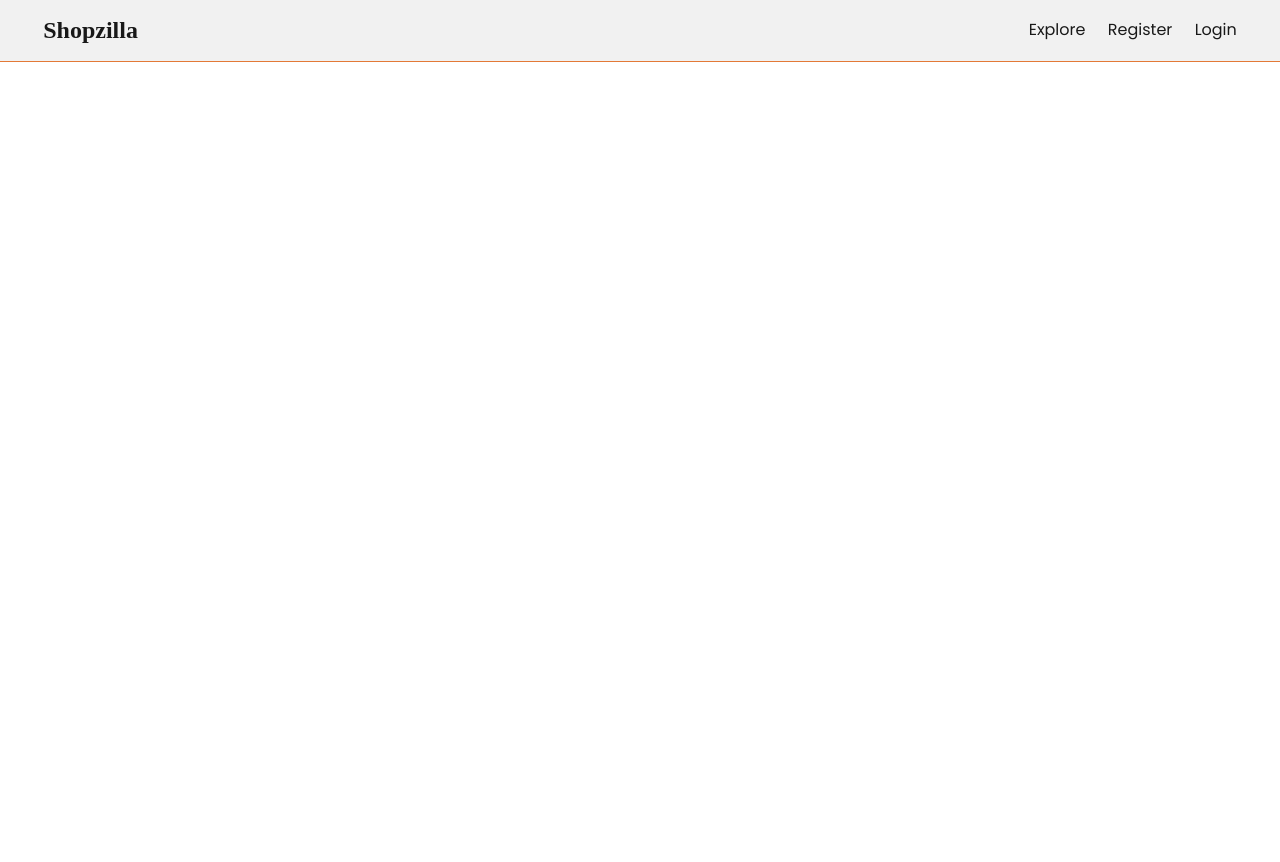
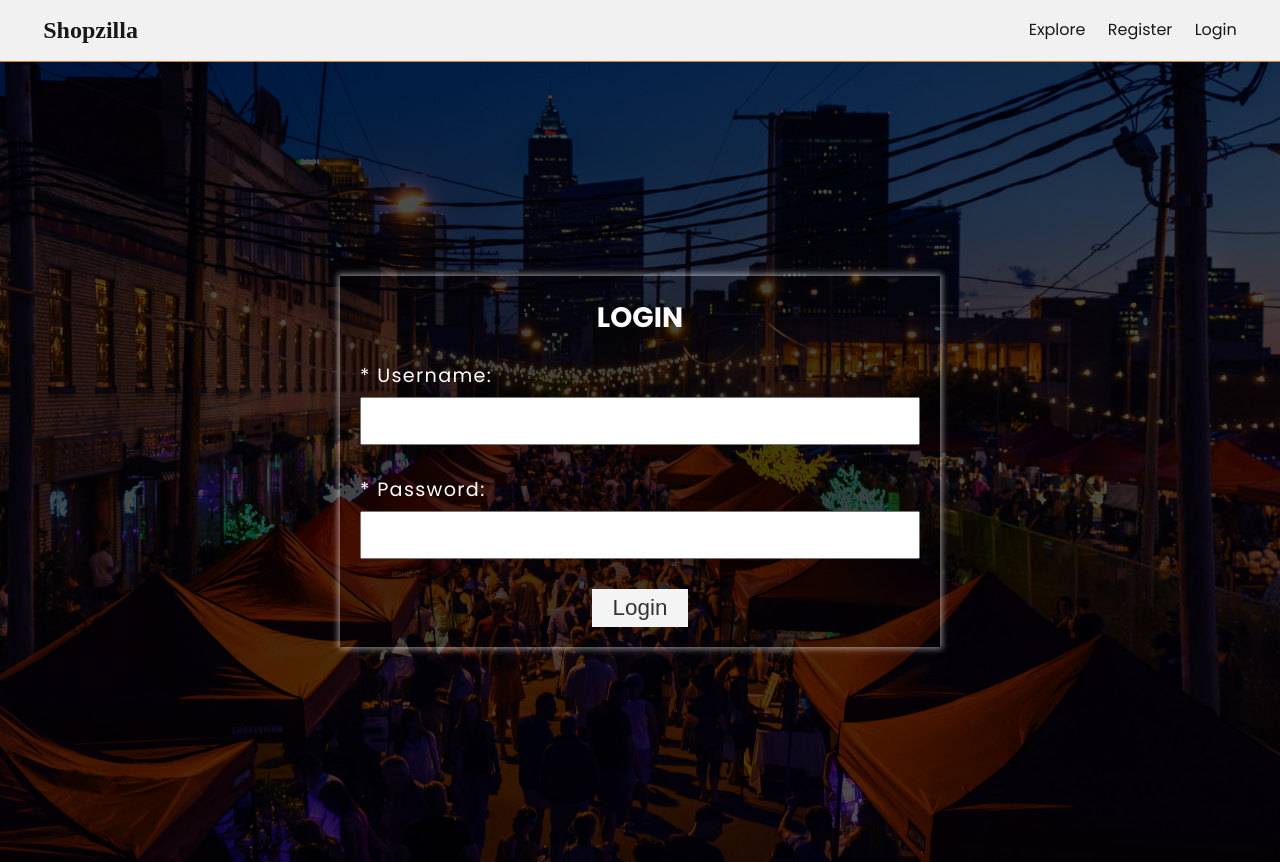
Before and after one commit to romiaujla/shopzilla-client-v2, a React (Create React App) app: page /login in a window 1280 px wide. Before the commit the page ends 800 px from the top, so only its background shows below. Built offline with nearby package versions, Linux system fonts and the light colour scheme; no server answers; a web font is replaced by a local one.

Commit message:
added login page

```diff
--- a/src/Components/App/App.js
+++ b/src/Components/App/App.js
@@ -4,7 +4,7 @@ import './App.css';
 import Navbar from '../Navbar/Navbar'
 import Landing from '../Landing/Landing';
 // import SignUpPage from '../../Routes/SignUpPage/SignUpPage';
-// import LoginPage from '../../Routes/LoginPage/LoginPage';
+import LoginPage from '../../Routes/LoginPage/LoginPage';
 import ExplorePage from '../../Routes/ExplorePage/ExplorePage';
 // import ShopPage from '../../Routes/ShopPage/ShopPage';
 import ShopListContext from '../../Contexts/ShopListContext';
@@ -40,12 +40,12 @@ export default class App extends Component {
       <Route path='/' component={Navbar} />
       <Switch>
         <Route exact path='/' component={Landing} />
-        {/* <Route exact path={`${config.BASEPATH}/signup`} component={SignUpPage} /> */}
-        {/* <Route exact path={`${config.BASEPATH}/login`} component={LoginPage} /> */}
+        {/* <Route exact path={`/signup`} component={SignUpPage} /> */}
+        <Route exact path={`/login`} component={LoginPage} />
         <Route exact path='/explore' component={ExplorePage} />
         {/* <Route
           exact
-          path={`${config.BASEPATH}/shop/:id`}
+          path={`/shop/:id`}
           component={ (rprops) => {
             const {id} = rprops.match.params;
             const shop = this.context.getShopById(id)[0];
@@ -55,7 +55,7 @@ export default class App extends Component {
             />
           }}
         /> */}
-        {/* <Route path={`${config.BASEPATH}/favourite`} component={FavoritePage}/> */}
+        {/* <Route path={`/favourite`} component={FavoritePage}/> */}
       </Switch>
     </div>
     );
--- a/src/Components/Landing/Landing.js
+++ b/src/Components/Landing/Landing.js
@@ -2,7 +2,6 @@ import React, { Component } from "react";
 import { Link } from 'react-router-dom';
 import "./Landing.css";
 import Backdrop from "../Backdrop/Backdrop";
-import config from '../../config';
 
 export default class Landing extends Component {
   render() {
@@ -21,10 +20,10 @@ export default class Landing extends Component {
             You have a product? We'll help you grow your brand and your business
           </p>
           <div className="buttons">
-            <Link to={`${config.BASEPATH}/signup`} className="btn btn-primary">
+            <Link to={`/signup`} className="btn btn-primary">
               Sign Up
             </Link>
-            <Link to={`${config.BASEPATH}/login`} className="btn btn-light">
+            <Link to={`/login`} className="btn btn-light">
               Login
             </Link>
           </div>
--- /dev/null
+++ b/src/Components/LoginForm/LoginForm.css
@@ -0,0 +1,54 @@
+.LoginForm fieldset{
+    border: none;
+}
+
+.LoginForm form{
+    width: 100%;
+    background: rgba(0,0,0, 0.1);
+    padding: 20px;
+    box-shadow: 0 0 6px 2px rgba(255, 255, 255, 0.5);
+}
+
+.LoginForm .flex{
+    display: flex;
+    flex-direction: column;
+    text-align: left;
+}
+
+.LoginForm legend{
+    font-size: 1.5em;
+    margin-bottom: 20px;
+}
+
+.LoginForm .flex  label{
+    display: flex;
+    flex-direction: column;
+    margin-bottom: 30px;
+    font-size: 1.2em;
+    letter-spacing: 0.07em;
+}
+
+.LoginForm label .input-title{
+    display: block;
+    margin-bottom: 5px;
+}
+
+.LoginForm form input{
+    width: 100%;
+}
+
+.LoginForm button{
+    width: 100%;
+    cursor: pointer;
+    font-size: 1.4em;
+}
+
+@media only screen and (min-width:680px){
+    .LoginForm form{
+        max-width: 600px;
+    }
+    .LoginForm button{
+        width: auto;
+        margin: auto;
+    }
+}
--- /dev/null
+++ b/src/Components/LoginForm/LoginForm.js
@@ -0,0 +1,129 @@
+import React, { Component } from "react";
+import "./LoginForm.css";
+import AuthService from "../../Service/AuthService";
+import TokenService from "../../Service/TokenService";
+import ErrorMessage from "../ErrorMessage/ErrorMessage";
+import LoggedContext from '../../Contexts/LoggedContext';
+
+class LoginForm extends Component {
+  // Initializing state of LoginForm Component
+  constructor(props) {
+    super(props);
+    this.state = {
+      username: "",
+      password: "",
+      incorrectUsername: false,
+      incorrectPassword: false,
+      error: null
+    };
+  }
+
+  static contextType = LoggedContext
+
+  static defaultProps = {
+    onLoginSuccess: () => {}
+  };
+
+  handleLogin = e => {
+    e.preventDefault();
+
+    const { username, password } = e.target;
+
+    this.setState({
+      error: null,
+      incorrectPassword: false,
+      incorrectUsername: false,
+    });
+
+    AuthService.postLogin({
+      username: username.value,
+      password: password.value
+    }).then(res => {
+      if (res.message === "Incorrect Username") {
+        this.setState({
+          incorrectUsername: true,
+          error: res.message
+        });
+        username.value = '';
+        password.value = '';
+        username.focus();
+      }
+      if(res.message === 'Incorrect Password'){
+        this.setState({
+          incorrectPassword: true,
+          error: res.message
+        })
+        password.value = '';
+        password.focus();
+      }
+
+      if(!this.state.incorrectPassword && !this.state.incorrectUsername){
+        TokenService.saveAuthToken(res.authToken);
+        this.context.setUserType(res.userType, res.userTypeId);
+        this.props.onLoginSuccess();
+        username.value = '';
+        password.value = ''
+      }
+    }).catch((err) => {
+      console.log(err);
+    });
+  };
+
+  render() {
+    return (
+      <form
+        className="LoginForm"
+        onSubmit={e => {
+          this.handleLogin(e);
+        }}
+      >
+        <fieldset>
+          <legend>
+            <h3>LOGIN</h3>
+          </legend>
+          <div className="flex">
+            <label htmlFor="username">
+              <span className="input-title">* Username:</span>
+              <input
+                type="text"
+                id="username"
+                name="username"
+                required
+                value={this.state.username}
+                onChange={e => {
+                  this.setState({ username: e.target.value });
+                }}
+              />
+              {
+                this.state.incorrectUsername &&
+                  <ErrorMessage message={this.state.error} />
+              }
+            </label>
+            <label htmlFor="password">
+              <span className="input-title">* Password:</span>
+              <input
+                type="password"
+                id="password"
+                name="password"
+                required
+                value={this.state.password}
+                onChange={(e)=>{
+                  this.setState({password: e.target.value})
+                }}
+              />
+              {
+                this.state.incorrectPassword &&
+                  <ErrorMessage message={this.state.error} />
+              }
+            </label>
+            <button className="btn btn-light" type="submit">
+              Login
+            </button>
+          </div>
+        </fieldset>
+      </form>
+    );
+  }
+}
+
+export default LoginForm;
--- /dev/null
+++ b/src/Routes/LoginPage/LoginPage.css
@@ -0,0 +1,11 @@
+.LoginPage .landing-inner {
+    color: #fff;
+    height: 100%;
+    width: 80%;
+    margin: auto;
+    display: flex;
+    flex-direction: column;
+    align-items: center;
+    justify-content: center;
+    text-align: center;
+  }
--- /dev/null
+++ b/src/Routes/LoginPage/LoginPage.js
@@ -0,0 +1,26 @@
+import React, { Component } from 'react';
+import LoginForm from '../../Components/LoginForm/LoginForm';
+import Backdrop from '../../Components/Backdrop/Backdrop';
+import './LoginPage.css';
+
+class LoginPage extends Component {
+
+    onLoginSuccess = () => {
+        this.props.history.push(`/explore`);
+
+    }
+
+    render() {
+        return (
+            <div className='LoginPage'>
+                <Backdrop>
+                    <LoginForm onLoginSuccess={() => {
+                        this.onLoginSuccess();
+                    }} />
+                </Backdrop>
+            </div>
+        );
+    }
+}
+
+export default LoginPage;
```
